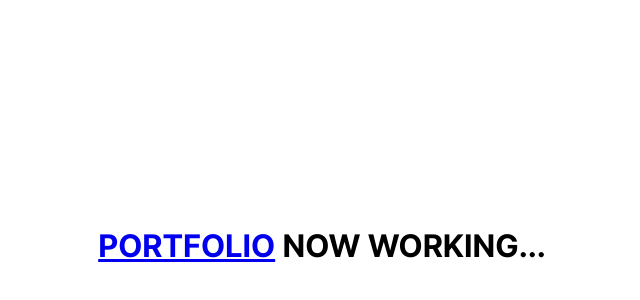
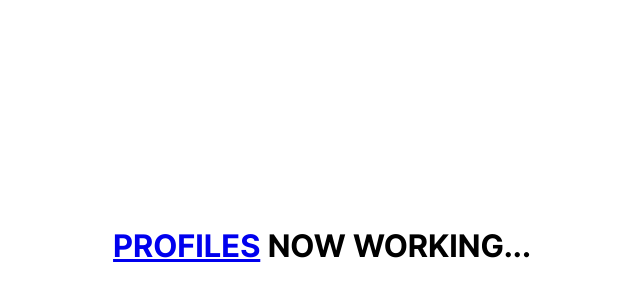
Before and after one commit to nuagenic/baekchangin.com, a React (Create React App) app: page / in a window 1280 px wide. Shown: the part 154-454 px from the top of the page, without its empty margins (318-958 px from the left). Built offline with nearby package versions, Linux system fonts and the light colour scheme.

Commit message:
feat: Modify root router to profiles

```diff
--- a/src/routes/Root.tsx
+++ b/src/routes/Root.tsx
@@ -11,7 +11,7 @@ export default function Root() {
       }}
     >
       <h1>
-        <Link to="/portfolio">PORTFOLIO</Link> NOW WORKING...
+        <Link to="/profiles">PROFILES</Link> NOW WORKING...
       </h1>
     </div>
   );
```
